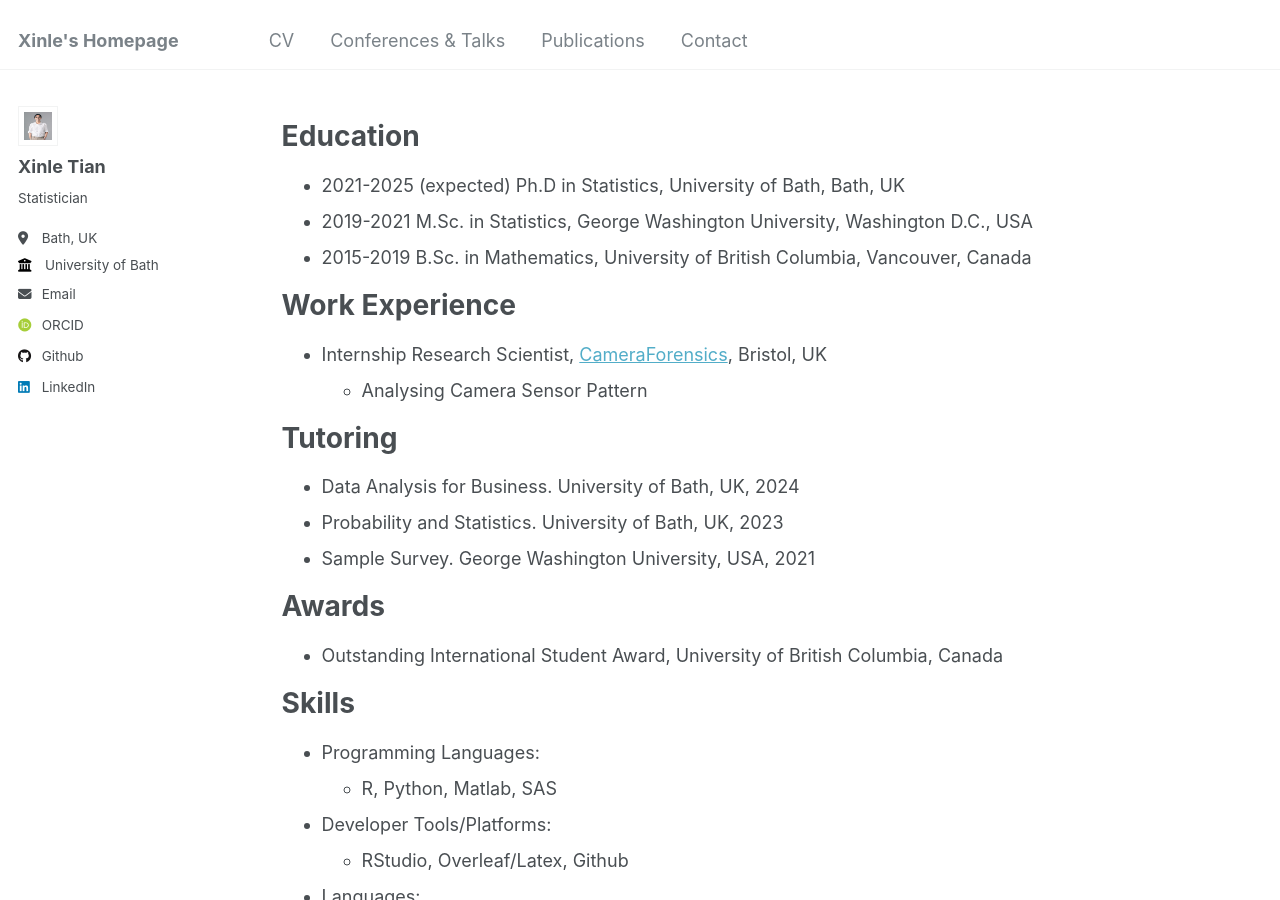
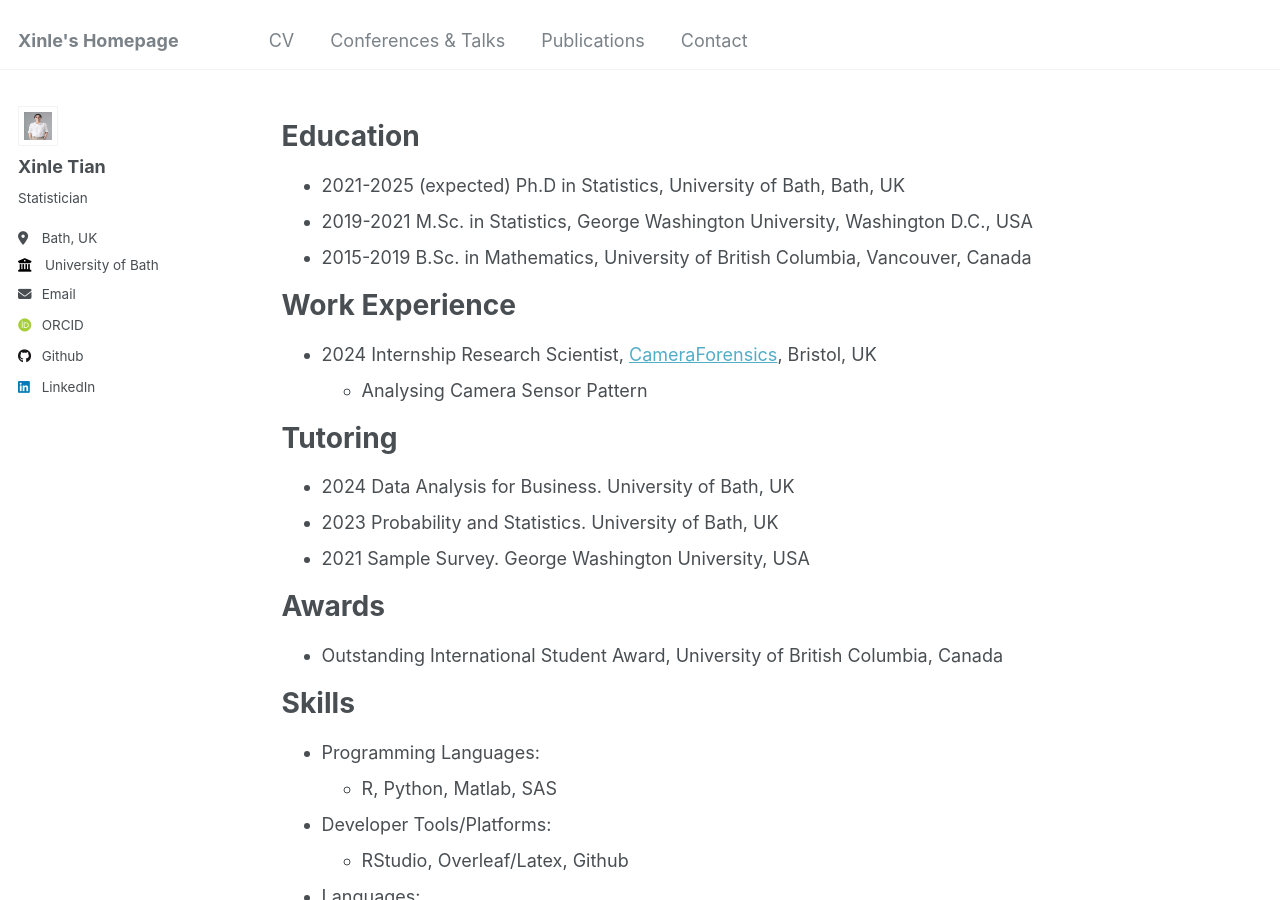
Before and after one commit to xinlet/xinlet.github.io, a Jekyll site: the page built from _pages/cv.md, in a window 1280 px wide and 900 px high. Built offline with Jekyll 4.4.1, drawn with Linux system fonts in a browser that asks for light colours; some web fonts are replaced.

Commit message:
Update cv.md

```diff
--- a/_pages/cv.md
+++ b/_pages/cv.md
@@ -11,20 +11,20 @@ redirect_from:
 
 Education
 ======
-* 2021-2025 (expected) Ph.D in Statistics, University of Bath, Bath, UK
-* 2019-2021 M.Sc. in Statistics, George Washington University, Washington D.C., USA
-* 2015-2019 B.Sc. in Mathematics, University of British Columbia, Vancouver, Canada
+* 2021-2025 (expected)  Ph.D in Statistics, University of Bath, Bath, UK
+* 2019-2021             M.Sc. in Statistics, George Washington University, Washington D.C., USA
+* 2015-2019             B.Sc. in Mathematics, University of British Columbia, Vancouver, Canada
 
 Work Experience
 ======
-* Internship Research Scientist, [CameraForensics](https://www.cameraforensics.com/), Bristol, UK
+* 2024  Internship Research Scientist, [CameraForensics](https://www.cameraforensics.com/), Bristol, UK
   * Analysing Camera Sensor Pattern
 
 Tutoring
 ======
-  * Data Analysis for Business. University of Bath, UK, 2024
-  * Probability and Statistics. University of Bath, UK, 2023
-  * Sample Survey. George Washington University, USA, 2021
+  * 2024  Data Analysis for Business. University of Bath, UK
+  * 2023  Probability and Statistics. University of Bath, UK
+  * 2021  Sample Survey. George Washington University, USA
 
 Awards
 ======
```
